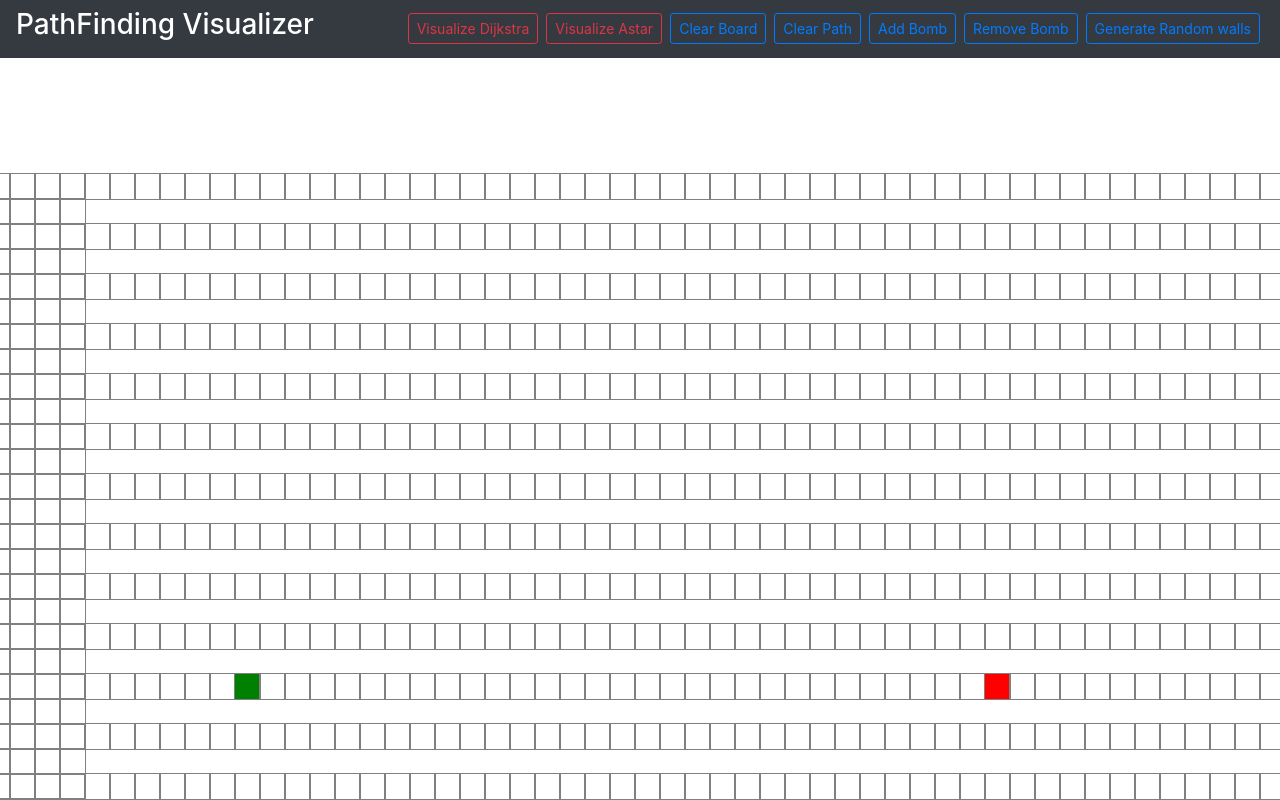
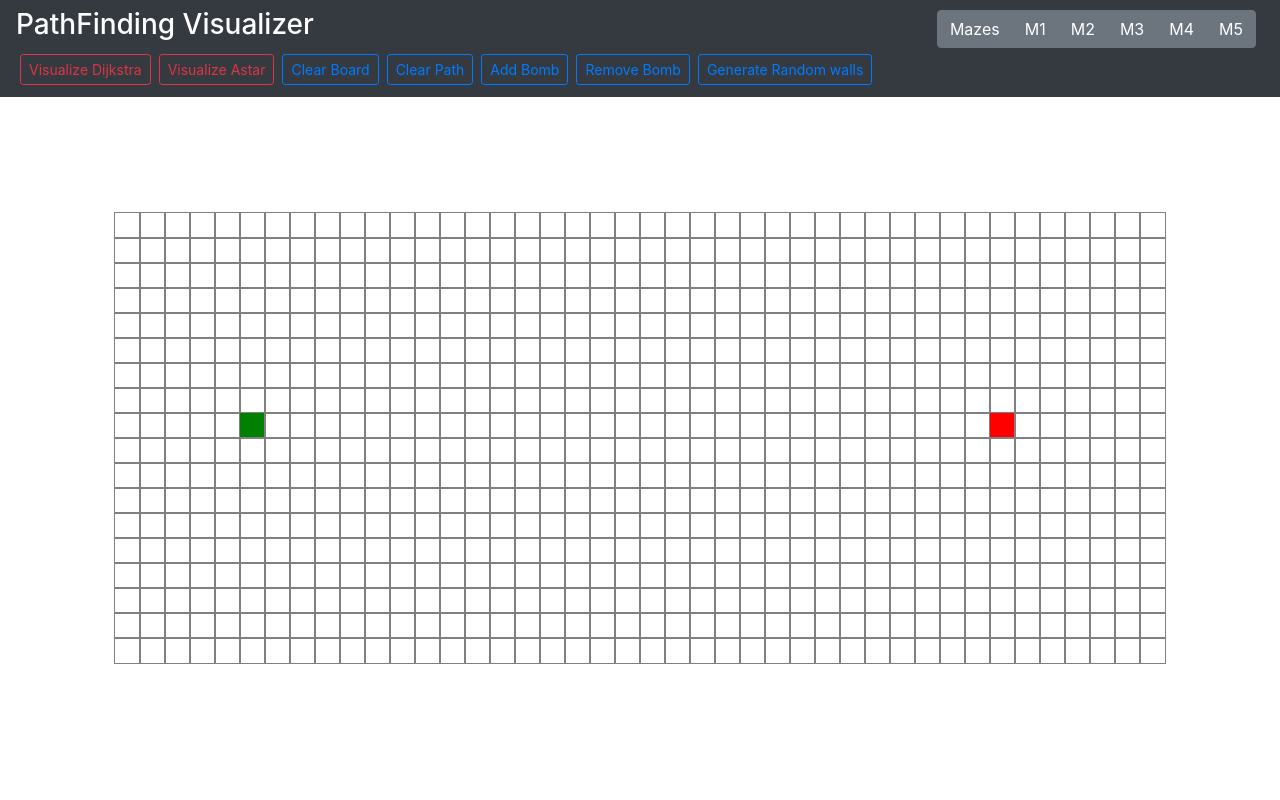
Before and after one commit to anubhavcu/pathfinding-visualizer, a React (Create React App) app: page / in a window 1280 px wide. Shown: the top 800 px of the page. Built offline with nearby package versions, Linux system fonts and the light colour scheme.

Commit message:
minor changes, diabling all buttons when visualization in progress

```diff
--- a/src/App.js
+++ b/src/App.js
@@ -16,7 +16,7 @@ let START_NODE_ROW = 10,
   START_NODE_COL = 10,
   FINISH_NODE_ROW = 10,
   FINISH_NODE_COL = 40,
-  BOMB_NODE_ROW = 10,
+  BOMB_NODE_ROW = 18,
   BOMB_NODE_COL = 25;
 let startNode = {
   row: START_NODE_ROW,
@@ -41,9 +41,22 @@ export class App extends Component {
     mouseIsPressed: false
   };
   getWindowSize() {
-    let height = window.screen.availHeight;
-    let width = window.screen.availWidth;
-    if (height > 1000 && width > 1900) {
+    // let height = window.screen.availHeight;
+    // let height = window.screen.height;
+    // let width = window.screen.availWidth;
+    // let width = window.screen.width;
+    // const width =
+    //   window.innerWidth ||
+    //   document.documentElement.clientWidth ||
+    //   document.body.clientWidth;
+    // const height =
+    //   window.innerHeight ||
+    //   document.documentElement.clientHeight ||
+    //   document.body.clientHeight;
+    const height = window.innerHeight;
+    const width = window.innerWidth;
+    console.log(height, width);
+    if (height > 900 || width > 1800) {
       NUMBER_OF_ROWS = 30;
       NUMBER_OF_COLS = 65;
       START_NODE_ROW = 15;
@@ -58,8 +71,40 @@ export class App extends Component {
       finishNode.col = FINISH_NODE_COL;
       bombNode.row = BOMB_NODE_ROW;
       bombNode.col = BOMB_NODE_COL;
+    } else if (
+      (height >= 820 && height < 900) ||
+      (width >= 1400 && width < 1800)
+    ) {
+      NUMBER_OF_ROWS = 22;
+      NUMBER_OF_COLS = 56;
+      START_NODE_ROW = 10;
+      START_NODE_COL = 10;
+      FINISH_NODE_ROW = 10;
+      FINISH_NODE_COL = 40;
+      BOMB_NODE_ROW = 18;
+      BOMB_NODE_COL = 25;
+      startNode.row = START_NODE_ROW;
+      startNode.col = START_NODE_COL;
+      finishNode.row = FINISH_NODE_ROW;
+      finishNode.col = FINISH_NODE_COL;
+      bombNode.row = BOMB_NODE_ROW;
+      bombNode.col = BOMB_NODE_COL;
+    } else {
+      NUMBER_OF_ROWS = 18;
+      NUMBER_OF_COLS = 42;
+      START_NODE_ROW = 8;
+      START_NODE_COL = 5;
+      FINISH_NODE_ROW = 8;
+      FINISH_NODE_COL = 35;
+      BOMB_NODE_ROW = 12;
+      BOMB_NODE_COL = 20;
+      startNode.row = START_NODE_ROW;
+      startNode.col = START_NODE_COL;
+      finishNode.row = FINISH_NODE_ROW;
+      finishNode.col = FINISH_NODE_COL;
+      bombNode.row = BOMB_NODE_ROW;
+      bombNode.col = BOMB_NODE_COL;
     }
-    console.log(height, width);
   }
   componentDidMount() {
     this.getWindowSize();
@@ -296,6 +341,13 @@ export class App extends Component {
           document.getElementById(`node-${node.row}-${node.col}`).className =
             "node node-shortest-path";
         }
+        if (i === nodesInShortestPathOrder.length - 1) {
+          const buttons = document.getElementsByClassName("btn");
+
+          for (let k = 0; k < buttons.length; k++) {
+            buttons[k].disabled = false;
+          }
+        }
       }, 50 * i);
     }
   };
@@ -344,6 +396,10 @@ export class App extends Component {
     //just to make sure that when visualize dijkstra button is clicked path is cleared so that in case we move the start Node without clearing the board algorithm starts from a new startPoint
     //*if we don't clearPath dijkstra algorithm will start from the node whose distance is minimum and in the algorithms we have set the distance of startNode as 0(initially), so when we don't call clearPath function(in which we reset all the distance back to Infinity), and move the startNode to a new Point,visualization starts from the previous node only.
     this.clearPath();
+    const buttons = document.getElementsByClassName("btn");
+    for (let k = 0; k < buttons.length; k++) {
+      buttons[k].disabled = true;
+    }
     // console.log(startNode, finishNode);
     const { grid } = this.state;
     let bombIsPresent = false;
@@ -495,6 +551,10 @@ export class App extends Component {
     }
   };
   visualizeAstar = () => {
+    const buttons = document.getElementsByClassName("btn");
+    for (let k = 0; k < buttons.length; k++) {
+      buttons[k].disabled = true;
+    }
     this.clearPath();
     const { grid } = this.state;
     let bombIsPresent = false;
@@ -614,9 +674,20 @@ export class App extends Component {
     }
     this.setState({ grid: newGrid });
   };
+  staircaseMaze = () => {
+    console.log("maze ...");
+  };
+
   render() {
+    //check resizing later
+    // const element = document.getElementById("mainContent");
+    // element.addEventListener("onresize", () => {
+    //   this.getWindowSize();
+    //   const grid = this.getInitialGrid();
+    //   this.setState({ grid });
+    // });
     return (
-      <div className="App">
+      <div className="App" id="mainContent">
         <NavBar
           visualizeDijkstra={() => this.visualizeDijkstra()}
           visualizeAstar={() => this.visualizeAstar()}
@@ -625,6 +696,7 @@ export class App extends Component {
           addBomb={() => this.addBomb()}
           removeBomb={() => this.removeBomb()}
           genRandomWalls={() => this.genRandomWalls()}
+          staircaseMaze={() => this.staircaseMaze()}
         />
         <PathfindingVisualizer
           grid={this.state.grid}
--- a/src/PathfindingVisualizer/NavBar.jsx
+++ b/src/PathfindingVisualizer/NavBar.jsx
@@ -18,7 +18,68 @@ class NavBar extends Component {
           <a href=".">
             <h3 className="text-white">PathFinding Visualizer </h3>
           </a>
-
+          <div
+            className="btn-toolbar"
+            role="toolbar"
+            aria-label="Toolbar with button groups"
+          >
+            <div
+              className="btn-group mr-2"
+              role="group"
+              aria-label="First group"
+            >
+              <button
+                type="button"
+                className="btn btn-secondary"
+                // disabled
+                title="Generate different mazes "
+              >
+                Mazes
+              </button>
+              <button
+                type="button"
+                className="btn btn-secondary "
+                title="Simple staircase maze"
+                onClick={() => this.props.staircaseMaze()}
+              >
+                M1
+              </button>
+              <button
+                type="button"
+                className="btn btn-secondary"
+                title="Basic Random Maze"
+                onClick={() => this.props.staircaseMaze()}
+              >
+                M2
+              </button>
+              <button
+                type="button"
+                className="btn btn-secondary "
+                title="Basic Random maze with bomb !"
+                onClick={() => this.props.staircaseMaze()}
+              >
+                M3
+              </button>
+              <button
+                type="button"
+                className="btn btn-secondary"
+                title="Recursive division maze "
+                onClick={() => this.props.staircaseMaze()}
+              >
+                M4
+              </button>
+              <button
+                type="button"
+                className="btn btn-secondary "
+                title="Recursive division maze (Vertical)"
+                onClick={() => {
+                  this.props.staircaseMaze();
+                }}
+              >
+                M5
+              </button>
+            </div>
+          </div>
           <div>
             <button
               className="btn btn-outline-danger m-1 btn-sm"
@@ -76,6 +137,7 @@ class NavBar extends Component {
             >
               Remove Bomb
             </button>
+
             <button
               // disabled="true"
               className="btn btn-outline-primary m-1 btn-sm"
```
